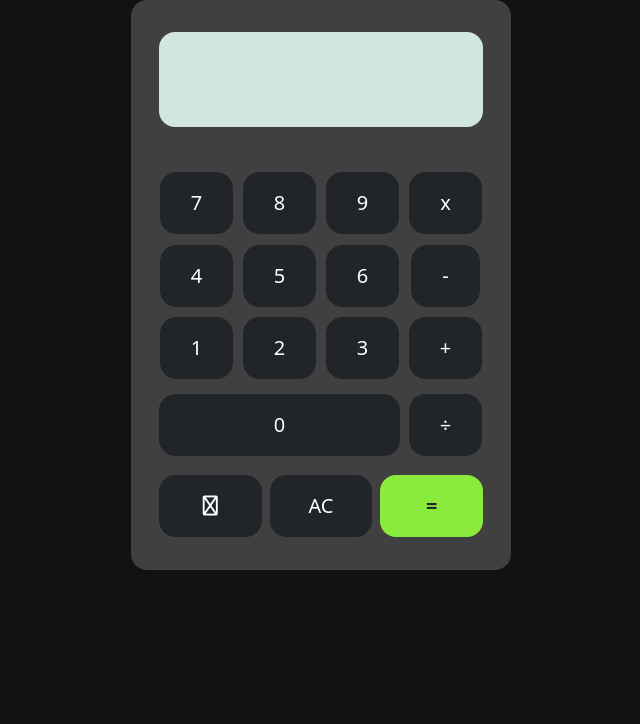
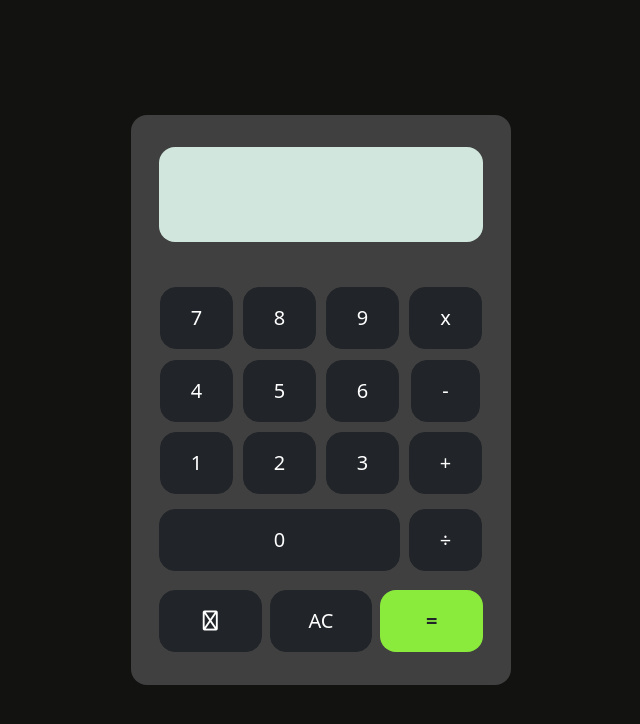
Before and after one commit to shahansv/Basic-Calculator, a plain HTML site: page index.html in a window 1280 px wide. Shown: the whole page, without its empty margins (319-959 px from the left). Drawn offline with nearby package versions, Linux system fonts and the light colour scheme; a web font is replaced by a local one.

Commit message:
initial commit

```diff
--- a/index.html
+++ b/index.html
@@ -31,7 +31,7 @@
   </head>
 
   <body
-    class="max-vh-100 d-flex justify-content-center align-items-center text-light"
+    class="min-vh-100 d-flex justify-content-center align-items-center text-light"
   >
     <div id="calculator" class="rounded-4 container">
       <div
```
